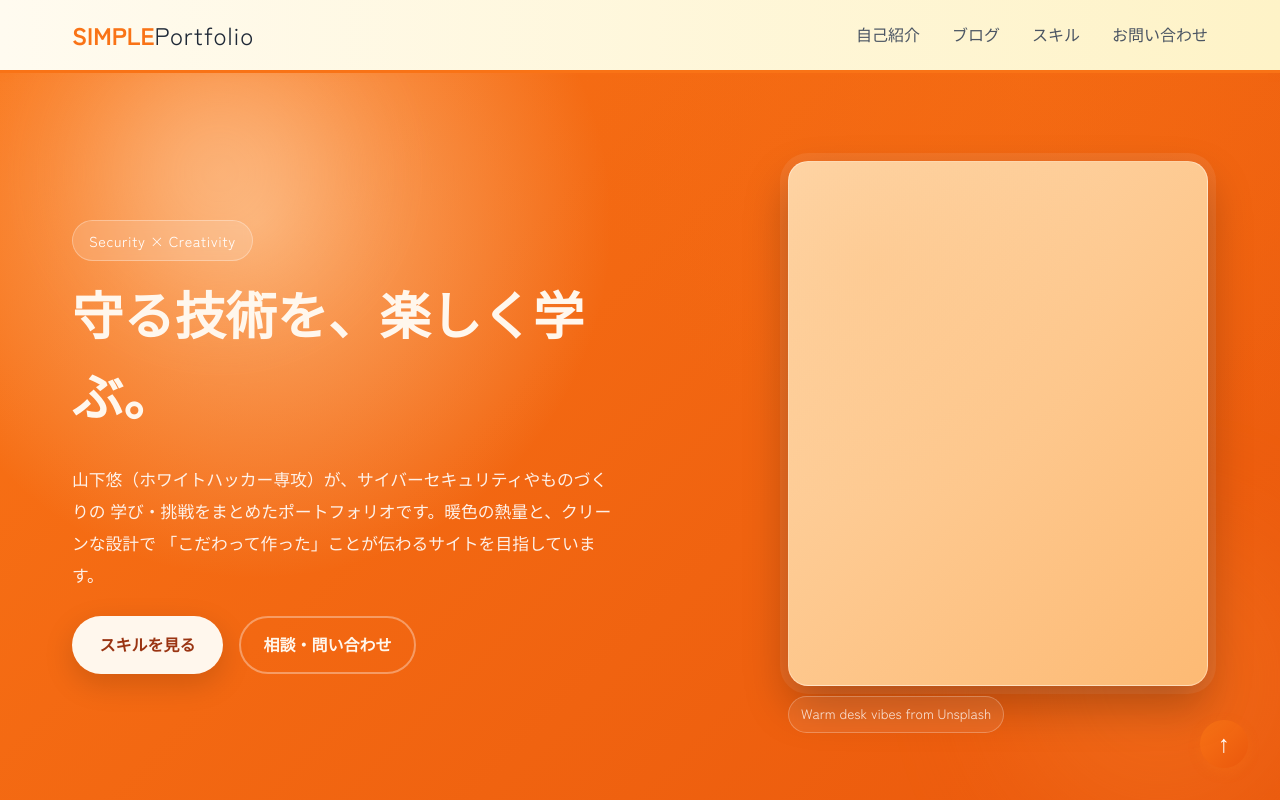
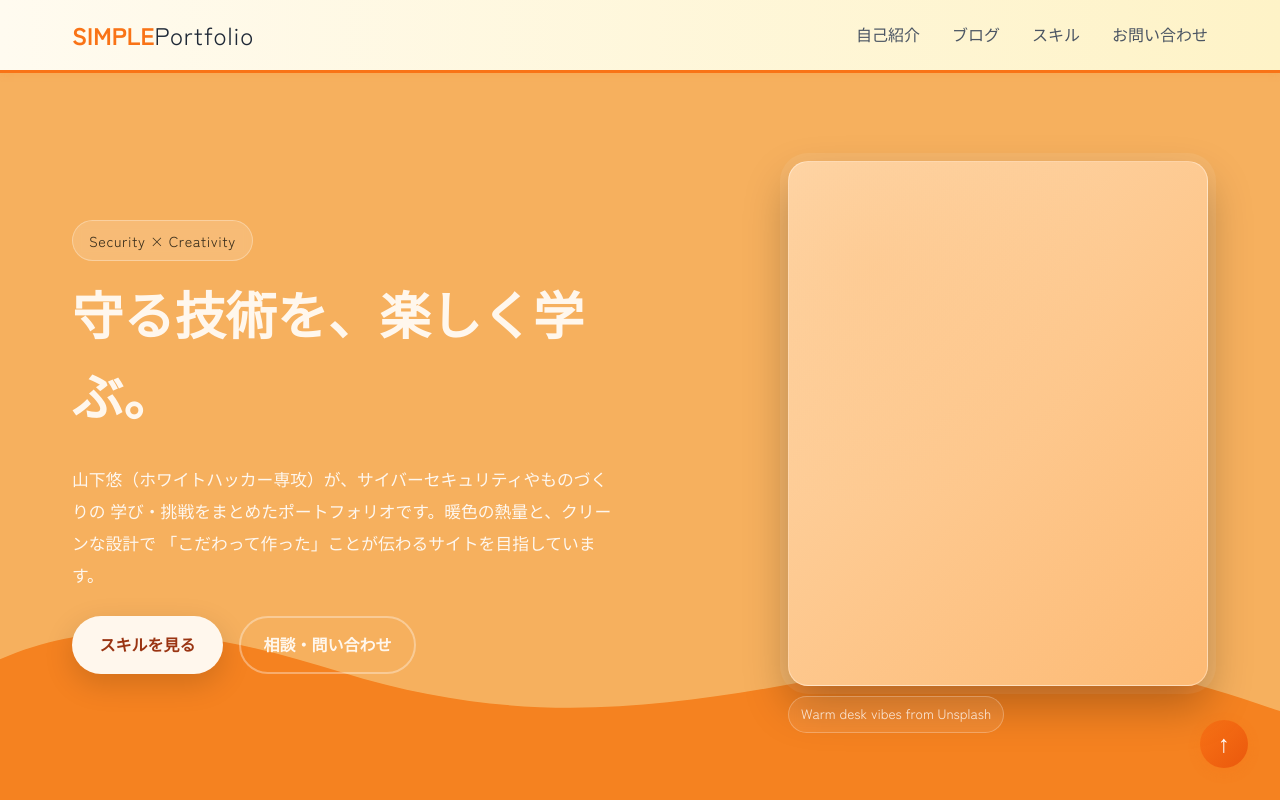
Before and after one commit to hattayu-05/react-next-portfolio, a Next.js app: page / in a window 1280 px wide. Shown: the top 800 px of the page. Built offline with nearby package versions, Linux system fonts and the light colour scheme.

Commit message:
Match hero background to provided wave design

```diff
--- a/app/page.module.css
+++ b/app/page.module.css
@@ -1,6 +1,13 @@
 .main {
   min-height: 100vh;
-  background: linear-gradient(135deg, #fff7ed 0%, #ffe8d6 25%, #ffd9b3 50%, #ffcb8a 75%, #fff7ed 100%);
+  background: linear-gradient(
+    135deg,
+    #fff7ed 0%,
+    #ffe8d6 25%,
+    #ffd9b3 50%,
+    #ffcb8a 75%,
+    #fff7ed 100%
+  );
   background-size: 400% 400%;
   animation: gradientShift 15s ease infinite;
   position: relative;
@@ -21,21 +28,23 @@
 .hero {
   position: relative;
   overflow: hidden;
-  background:
-    radial-gradient(
-      circle at 20% 20%,
-      rgba(254, 215, 170, 0.6),
-      transparent 30%
-    ),
-    radial-gradient(
-      circle at 80% 0%,
-      rgba(249, 115, 22, 0.35),
-      transparent 35%
-    ),
-    linear-gradient(135deg, #f97316 0%, #ea580c 100%);
-  color: white;
+  background-color: #f6b05e; /* light warm orange to match attachment */
+  color: #3a2e1c;
   padding: 5.5rem 2rem;
   text-align: left;
+}
+
+.hero::after {
+  content: "";
+  position: absolute;
+  left: 50%;
+  bottom: -8px;
+  transform: translateX(-50%);
+  width: 110%;
+  height: 45%;
+  background: url("/hero-wave.svg") no-repeat bottom center;
+  background-size: cover;
+  pointer-events: none;
 }
 
 .container {
@@ -47,8 +56,7 @@
 }
 
 .heroBackdrop {
-  position: absolute;
-  inset: 0;
+  display: none;
 }
 
 .orb {
```
Also changed, not shown: public/hero-wave.svg (added).
